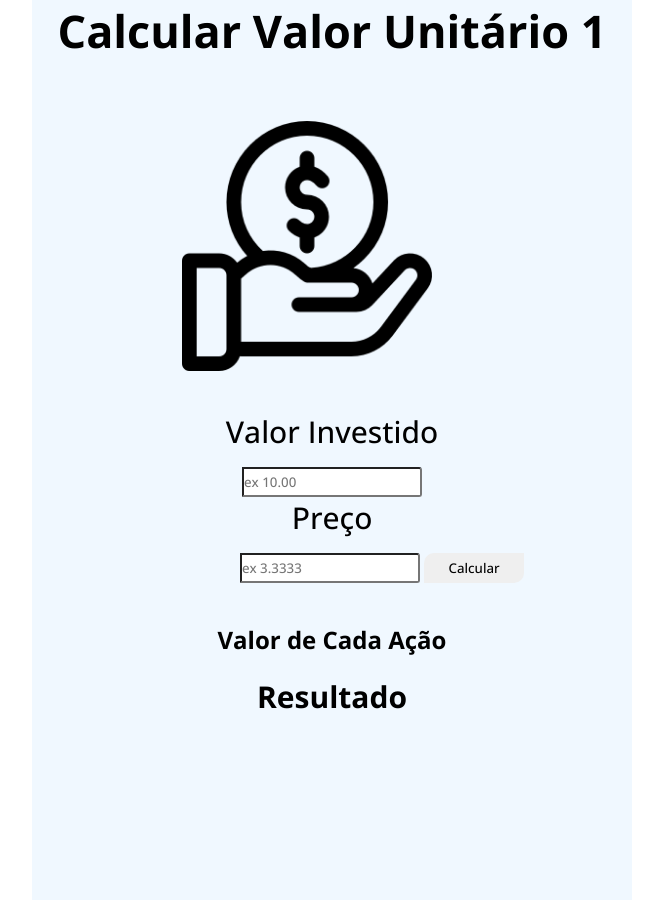
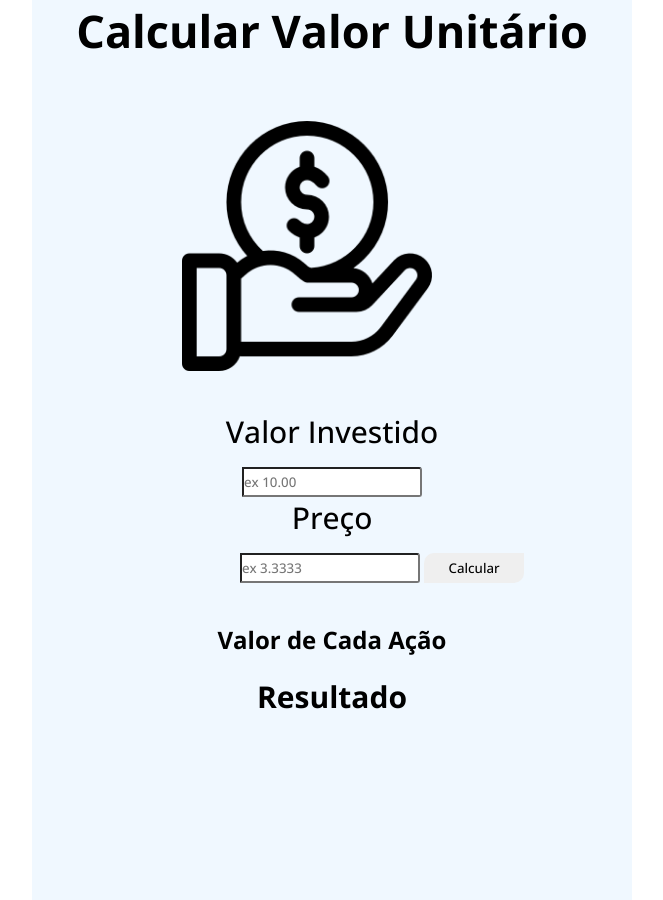
Before and after one commit to marcussoaresbatista/mediadepreco1, a plain HTML site: page index.html in a window 1280 px wide. Shown: the whole page, without its empty margins (368-1031 px from the left). Drawn offline with nearby package versions, Linux system fonts and the light colour scheme.

Commit message:
troca do titulo

```diff
--- a/index.html
+++ b/index.html
@@ -14,7 +14,7 @@
 
 <body>
 <div class="main">
-    <h1> Calcular Valor Unitário 1</h1>
+    <h1> Calcular Valor Unitário </h1>
 
     <img src="./pngwing.com.png" >
 
```
